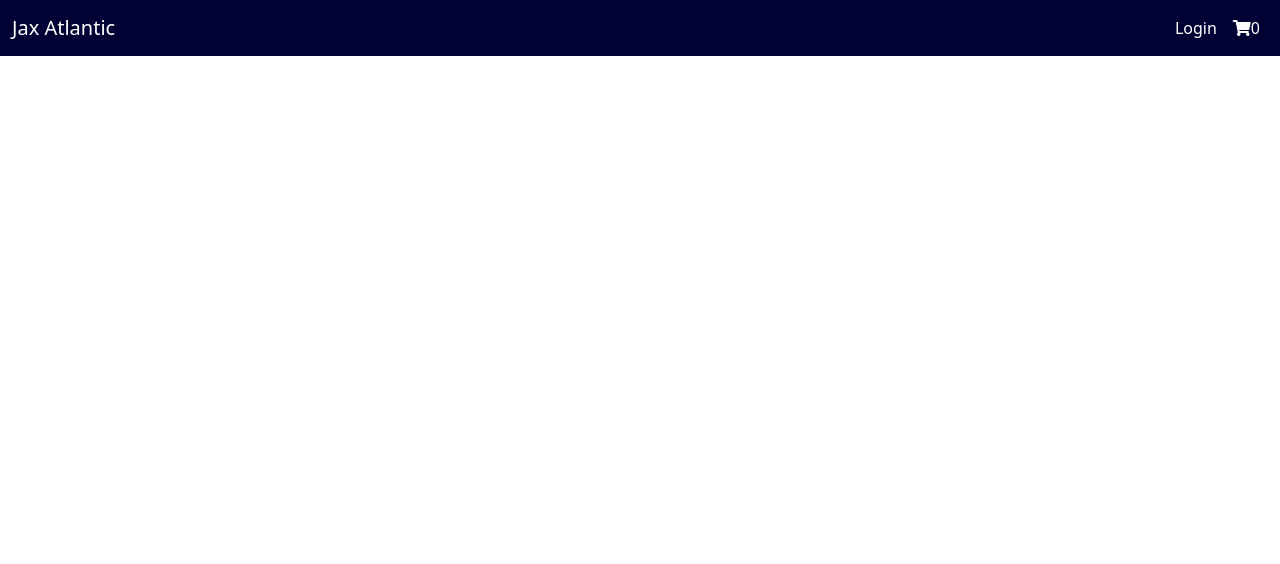
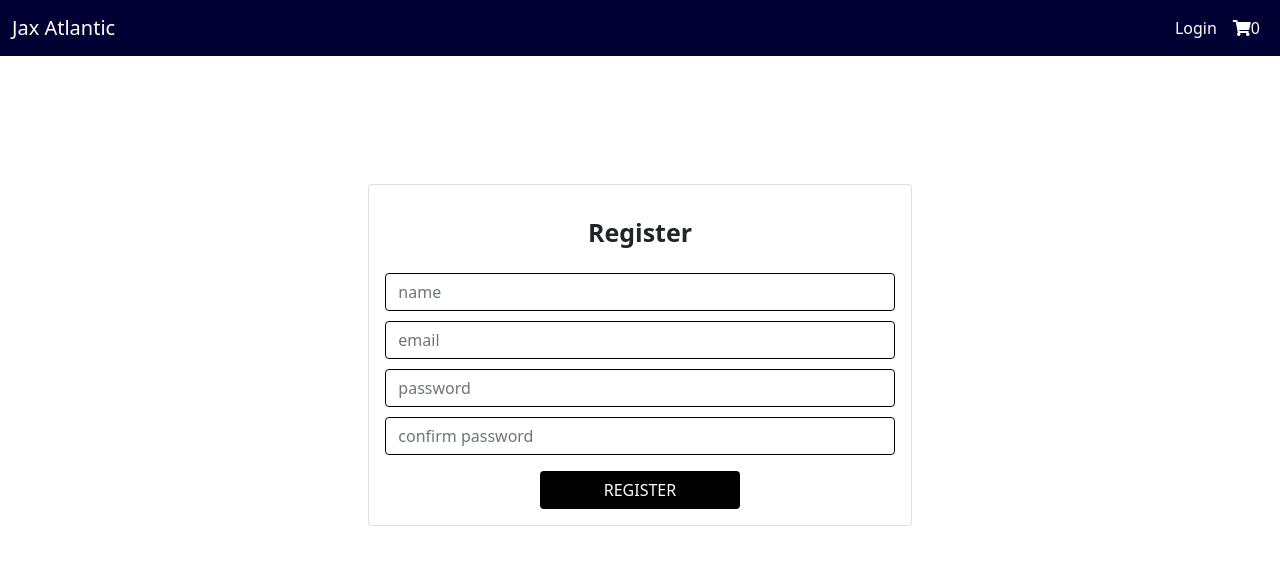
Before and after one commit to thatCashBar/MERN-eCommerceSite, a React (Create React App) app in the folder client/: page /register in a window 1280 px wide. Shown: the top 564 px of the page. Built offline with nearby package versions, Linux system fonts and the light colour scheme.

Commit message:
Added Login & Registration Views

```diff
--- a/client/src/App.js
+++ b/client/src/App.js
@@ -5,6 +5,8 @@ import Navbar from './components/Navbar';
 import Homeview from './views/Homeview';
 import ProductInfoview from './views/ProductInfoview';
 import Cartview from './views/Cartview';
+import Loginview from './views/Loginview'
+import Registrationview from './views/Registrationview'
 
 function App() {
   return (
@@ -14,6 +16,8 @@ function App() {
         <Route path='/' component={Homeview} exact/>
         <Route path='/product/:id' component={ProductInfoview}/>
         <Route path='/cart' component={Cartview} exact/>
+        <Route path='/login' component={Loginview} exact/>
+        <Route path='/register' component={Registrationview} exact/>
       </BrowserRouter>
     </div>
   );
--- a/client/src/components/Navbar.js
+++ b/client/src/components/Navbar.js
@@ -16,7 +16,7 @@ export default function Navbar() {
                     </button>
                     <div className="collapse navbar-collapse" id="navbarNavAltMarkup">
                         <div className="navbar-nav ms-auto">
-                            <a className="nav-link" href="/">Login</a>
+                            <a className="nav-link" href="/login">Login</a>
                             <a className="nav-link" href="/cart"><i className="fas fa-shopping-cart"></i>{cartItems.length}</a>
                         </div>
                     </div>
--- a/client/src/index.css
+++ b/client/src/index.css
@@ -52,5 +52,10 @@ h2 {
   background-color: black !important;
   color: white !important;
   width: 200px;
-  margin: 0 auto 16px auto;
 }
+
+input {
+  box-shadow: none !important;
+  margin-top: 10px !important;
+  border: 1px solid black !important;
+}
--- a/client/src/views/Cartview.js
+++ b/client/src/views/Cartview.js
@@ -55,7 +55,7 @@ export default function Cartview() {
                     <hr />
                     <h2 className='text-center'>SubTotal : ${subTotal}</h2>
                     <hr />
-                    <button className='btn'>PAY NOW</button>
+                    <button className='btn' style={{margin: '0 auto 16px auto'}}>PAY NOW</button>
 
                 </div>
             </div>
--- /dev/null
+++ b/client/src/views/Loginview.js
@@ -0,0 +1,9 @@
+import React from 'react'
+
+export default function Loginview() {
+    return (
+        <div>
+            <h1>Login view</h1>
+        </div>
+    )
+}
--- /dev/null
+++ b/client/src/views/Registrationview.js
@@ -0,0 +1,46 @@
+import React, { useState } from 'react'
+
+export default function Registrationview() {
+
+    const [name, setName] = useState('');
+    const [email, setEmail] = useState('');
+
+    const [password, setPassword] = useState('');
+    const [confirmPassword, setConfirmPassword] = useState('');
+
+    function register(event) {
+        event.preventDefault();
+        if (password == confirmPassword) {
+            const user = {
+                name: name,
+                email: email,
+                password: password
+            }
+        }
+        else {
+            alert('Passwords do not match!');
+        }
+    }
+
+    return (
+        <div>
+
+            <div className="row justify-content-center">
+                <div className="col-md-5 card p-3" style={{ marginTop: '128px' }}>
+
+                    <h2 className='text-center m-3'>Register</h2>
+
+                    <form onSubmit={register}>
+                        <input type="text" placeholder="name" className='form-control' value={name} required onChange={(e) => { setName(e.target.value) }} />
+                        <input type="text" placeholder="email" className='form-control' value={email} required onChange={(e) => { setEmail(e.target.value) }} />
+                        <input type="text" placeholder="password" className='form-control' value={password} required onChange={(e) => { setPassword(e.target.value) }} />
+                        <input type="text" placeholder="confirm password" className='form-control' value={confirmPassword} required onChange={(e) => { setConfirmPassword(e.target.value) }} />
+                        <button type="submit" className='btn' style={{ margin: '16px 0 0 auto' }}>REGISTER</button>
+                    </form>
+
+                </div>
+            </div>
+
+        </div>
+    )
+}
```
